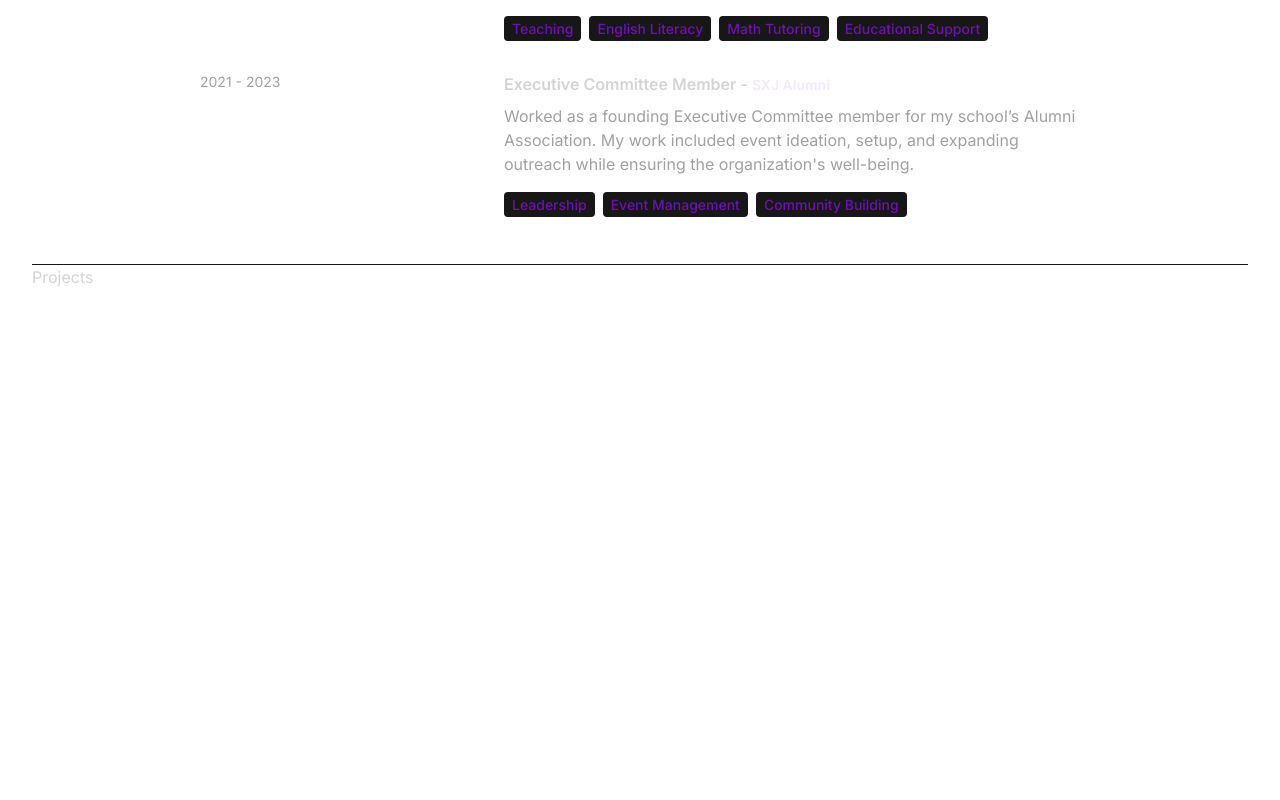
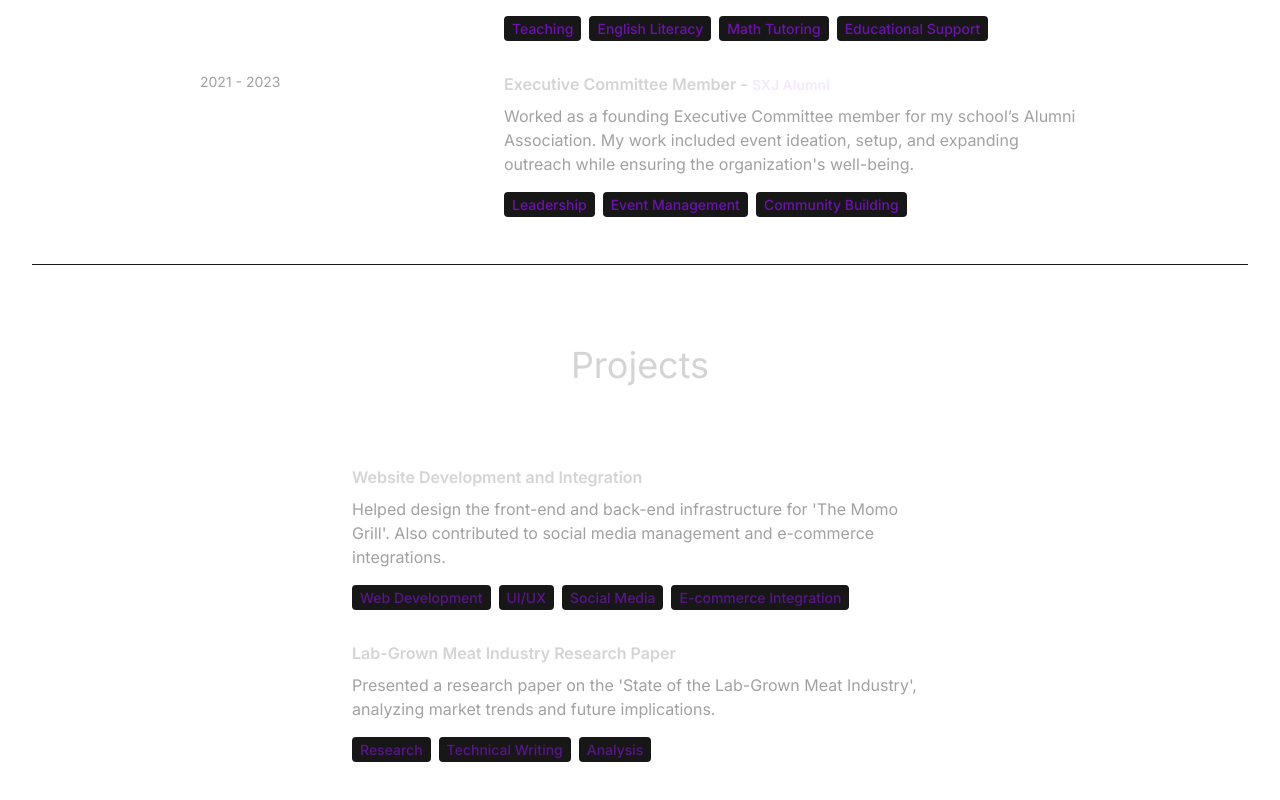
Before and after one commit to yogya2005/portfolio-website, a React (Vite) app: page / in a window 1280 px wide. Shown: the part 2555-3355 px from the top of the page. Before the commit the page ends 2844 px from the top, so only its background shows below. Built offline with nearby package versions, Linux system fonts and the light colour scheme.

Commit message:
Added information for Projects component

```diff
--- a/src/components/Projects.jsx
+++ b/src/components/Projects.jsx
@@ -1,8 +1,26 @@
+import { PROJECTS } from "../constants";
 
 const Projects = () => {
   return (
-    <div>Projects</div>
-  )
-}
+    <div className="border-b border-neutral-900 pb-4">
+      <h1 className="my-20 text-center text-4xl">Projects</h1>
+      <div>
+        {PROJECTS.map((project, index) => (
+          <div key={index} className="mb-8 flex flex-wrap lg:justify-center">
+            <div className="w-full max-w-xl lg:w-3/4">
+            <h6 className="mb-2 font-semibold">{project.title}</h6>
+            <p className="mb-4 text-neutral-400">{project.description}</p>
+            {project.technologies.map((tech, index) => (
+                <span key={index} className="mr-2 rounded bg-neutral-900 px-2 py-1 text-sm font-medium text-purple-900">
+                {tech}
+                </span>
+            ))}
+            </div>
+          </div>
+        ))}
+      </div>
+    </div>
+  );
+};
 
-export default Projects
+export default Projects;
```
